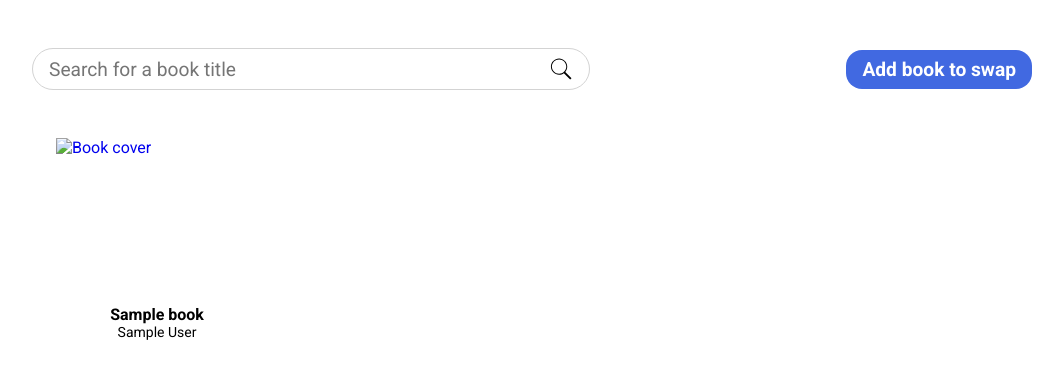
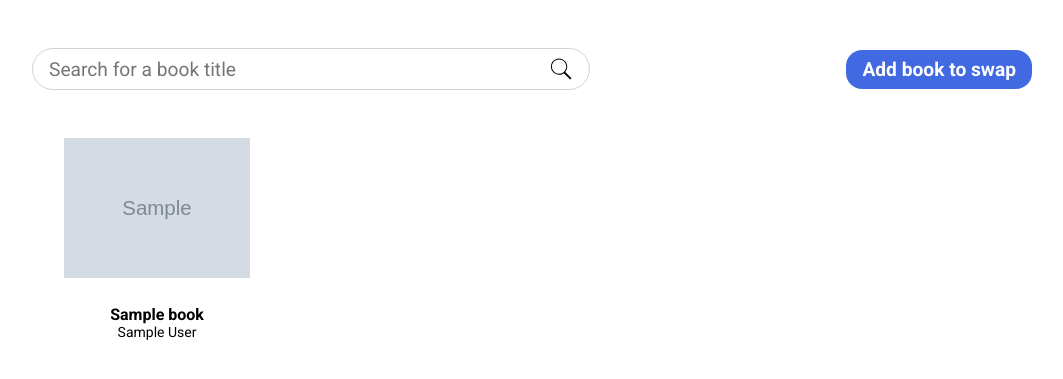
Before and after one commit to palmwi2010/icbooks, a Flask app: template templates/index.html in a window 1280 px wide. Shown: the part 112-491 px from the top of the page, without its empty margins (108-1171 px from the left). Run offline with Flask 3, Linux system fonts and the light colour scheme; the template is opened without the code that fills it: most values are stand-ins (such as "Sample title", 1, 10 or a date in 2020); grey boxes marked "Sample" are stand-in pictures; parts of the project's set-up code (start-up, migrations or seed data) failed here and were passed over; some web fonts are replaced.

Commit message:
caching finalised

```diff
--- a/templates/index.html
+++ b/templates/index.html
@@ -17,7 +17,7 @@
     <div class="library">
         {% for bk in books %}
             <a class="card" href="/details?id={{bk['id']}}">
-                <img src={{bk['cached_url']}} alt="Book cover" class="card-img">
+                <img src={{bk['cached_url']}} alt="Book cover" onerror='this.src="{{bk['cover_image_url']}}"; this.onerror=null;'>
                 <p class="title">{{bk['title']}}</p>
                 <p class="author">{{bk['authors']}}</p>
             </a>
```
Also changed, not shown: requirements.txt (+3 -36 lines), static/book_covers/12656641-M.jpg (added), static/book_covers/14625765-M.jpg (deleted), static/book_covers/6498519-M.jpg (added), static/book_covers/6986646-M.jpg (added).
